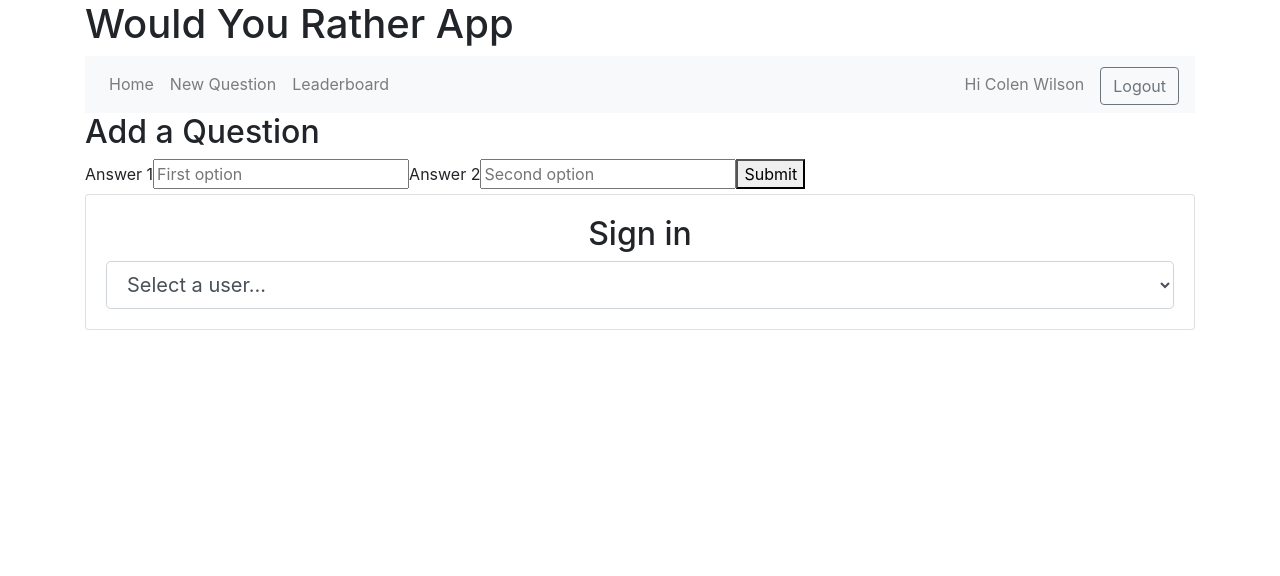
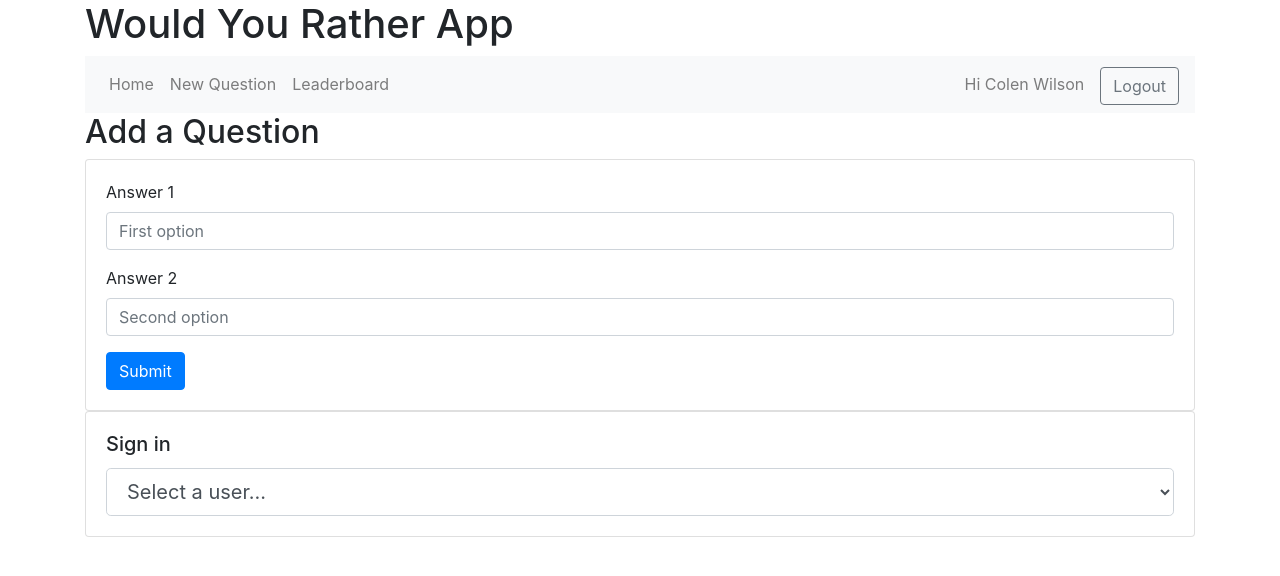
Before and after one commit to tachiinii/reactnd-wouldyou, a React (Create React App) app: page /add in a window 1280 px wide. Shown: the top 576 px of the page. Built offline with nearby package versions, Linux system fonts and the light colour scheme.

Commit message:
Add bootstrap to components

```diff
--- a/src/components/AddQuestion.js
+++ b/src/components/AddQuestion.js
@@ -1,19 +1,26 @@
 import React, { Component } from 'react'
+import { Card, CardBody, CardText, Button, Form, FormGroup, Label, Input } from 'reactstrap'
 
 class AddQuestion extends Component {
   render() {
     return (
       <div className="question">
         <h2 className='page-title'>Add a Question</h2>
-        <div className='poll'>
-          <form>
-            <label for='option1'>Answer 1</label>
-            <input type='text' name='option1' placeholder='First option'/>
-            <label for='option2'>Answer 2</label>
-            <input type='text' name='option2' placeholder='Second option'/>
-            <button type='submit'>Submit</button>
-          </form>
-        </div>
+        <Card className='poll'>
+          <CardBody>
+            <Form>
+              <FormGroup>
+                <Label for='option1'>Answer 1</Label>
+                <Input type='text' name='option1' placeholder='First option'/>
+              </FormGroup>
+              <FormGroup>
+                <Label for='option2'>Answer 2</Label>
+                <Input type='text' name='option2' placeholder='Second option'/>
+                </FormGroup>
+              <Button color='primary'>Submit</Button>
+            </Form>
+          </CardBody>
+        </Card>
       </div>
     )
   }
--- a/src/components/App.js
+++ b/src/components/App.js
@@ -1,5 +1,6 @@
 import React, { Component } from 'react'
 import { Route } from 'react-router-dom'
+import { Container } from 'reactstrap'
 import Login from './Login'
 import Questions from './Questions'
 import Question from './Question'
@@ -11,7 +12,7 @@ import '../App.css'
 class App extends Component {
   render() {
     return (
-      <div className="app container">
+      <Container className="app">
         <h1 className='app-title'>Would You Rather App</h1>
         <AppNavbar />
         <Route exact path='/' render={() => (
@@ -27,7 +28,7 @@ class App extends Component {
           <Question />
         )} />
         <Login />
-      </div>
+      </Container>
     );
   }
 }
--- a/src/components/Leaderboard.js
+++ b/src/components/Leaderboard.js
@@ -1,4 +1,5 @@
 import React, { Component } from 'react'
+import { Card, CardBody } from 'reactstrap'
 import LeaderboardList from './LeaderboardList'
 
 class Leaderboard extends Component {
@@ -6,9 +7,11 @@ class Leaderboard extends Component {
     return (
       <div className='leaderboard'>
         <h2 className='page-title'>Leaderboard</h2>
-        <div className='leaderboard-list'>
-          <LeaderboardList/>
-        </div>
+        <Card className='leaderboard-list'>
+          <CardBody>
+            <LeaderboardList/>
+          </CardBody>
+        </Card>
       </div>
     )
   }
--- a/src/components/LeaderboardItem.js
+++ b/src/components/LeaderboardItem.js
@@ -1,16 +1,23 @@
 import React, { Component } from 'react'
+import { Card, CardBody, Row, Col } from 'reactstrap'
 
 class LeaderboardItem extends Component {
   render() {
     return (
-      <div className='leaderboard-item'>
-        <div className='score'>10</div>
-        <img src='' className='' />
-        <div className='stats'>
-          <strong>Colen Wilson</strong><br />
-          3 answered / 7 asked
-        </div>
-      </div>
+      <Card color='primary' outline className='leaderboard-item'>
+        <CardBody>
+          <Row>
+            <Col xs='1' className='score'>10</Col>
+            <Col xs='1'>
+            <img src='' className='' />
+            </Col>
+            <Col xs='10' className='stats'>
+              <strong>Colen Wilson</strong><br />
+              3 answered / 7 asked
+            </Col>
+          </Row>
+        </CardBody>
+      </Card>
     )
   }
 }
--- a/src/components/Login.js
+++ b/src/components/Login.js
@@ -1,15 +1,16 @@
 import React, { Component } from 'react'
+import { Card, CardTitle, CardBody } from 'reactstrap'
 import LoginForm from './LoginForm'
 
 class Login extends Component {
   render() {
     return (
-      <div className='card text-center login'>
-        <div className='card-body'>
-          <h2 className='page-title'>Sign in</h2>
+      <Card className='login'>
+        <CardBody>
+          <CardTitle>Sign in</CardTitle>
           <LoginForm />
-        </div>
-      </div>
+        </CardBody>
+      </Card>
     )
   }
 }
--- a/src/components/Questions.js
+++ b/src/components/Questions.js
@@ -1,4 +1,5 @@
 import React, { Component } from 'react'
+import { Card, CardHeader, CardBody } from 'reactstrap'
 import QuestionsList from './QuestionsList'
 import QuestionsNav from './QuestionsNav'
 
@@ -7,14 +8,14 @@ class Questions extends Component {
     return (
       <div className="questions">
         <h2 className='page-title'>Questions</h2>
-        <div className='card'>
-          <div className='card-header'>
+        <Card>
+          <CardHeader>
             <QuestionsNav />
-          </div>
-          <div className='card-body'>
+          </CardHeader>
+          <CardBody>
             <QuestionsList />
-          </div>
-        </div>
+          </CardBody>
+        </Card>
       </div>
     )
   }
--- a/src/components/QuestionsItem.js
+++ b/src/components/QuestionsItem.js
@@ -1,11 +1,13 @@
 import React, { Component } from 'react'
+import { Card, CardBody } from 'reactstrap'
 import QuestionsItemUser from './QuestionsItemUser'
 import QuestionsItemQuestion from './QuestionsItemQuestion'
 
 class QuestionsItem extends Component {
   render() {
     return (
-      <div className="card border-primary rounded questions-item">
+      <Card color='primary' outline className="questions-item">
+        <CardBody>
           <div className='row'>
             <div className='col-auto'>
               <QuestionsItemUser />
@@ -14,7 +16,8 @@ class QuestionsItem extends Component {
               <QuestionsItemQuestion />
             </div>
           </div>
-      </div>
+        </CardBody>
+      </Card>
     );
   }
 }
```
Lines whose indentation alone changed are shown as unchanged.
